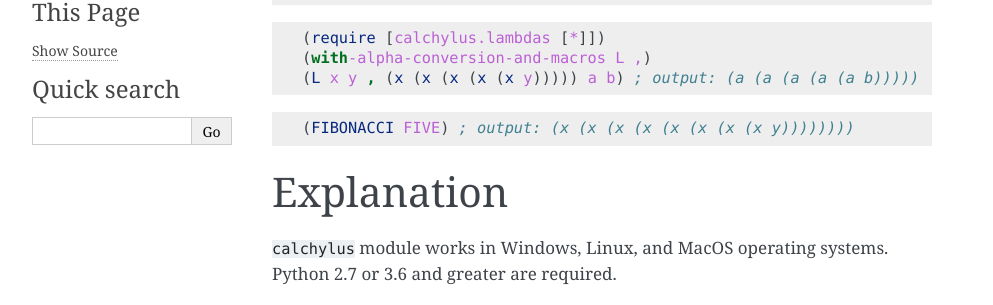
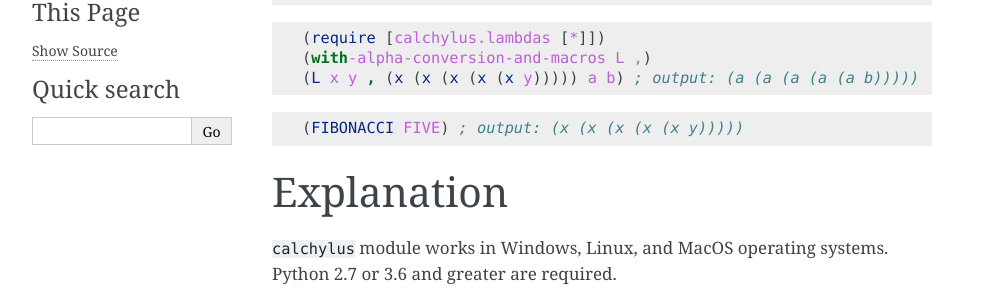
Before and after one commit to markomanninen/calchylus, a Sphinx documentation site: the page built from doc/quick.rst, in a window 1280 px wide. Shown: the part 152-457 px from the top of the page, without its empty margins (148-1141 px from the left). Built offline with Sphinx 7.4.7, drawn with Linux system fonts in a browser that asks for light colours; pages that are not in the unit, such as notebooks, are missing from menus.

```diff
--- a/doc/quick.rst
+++ b/doc/quick.rst
@@ -15,7 +15,7 @@ Quick start
 
 .. code-block:: hylang
 
-	(FIBONACCI FIVE) ; output: (x (x (x (x (x (x (x (x y))))))))
+	(FIBONACCI FIVE) ; output: (x (x (x (x (x y)))))
 
 
 Explanation
```
